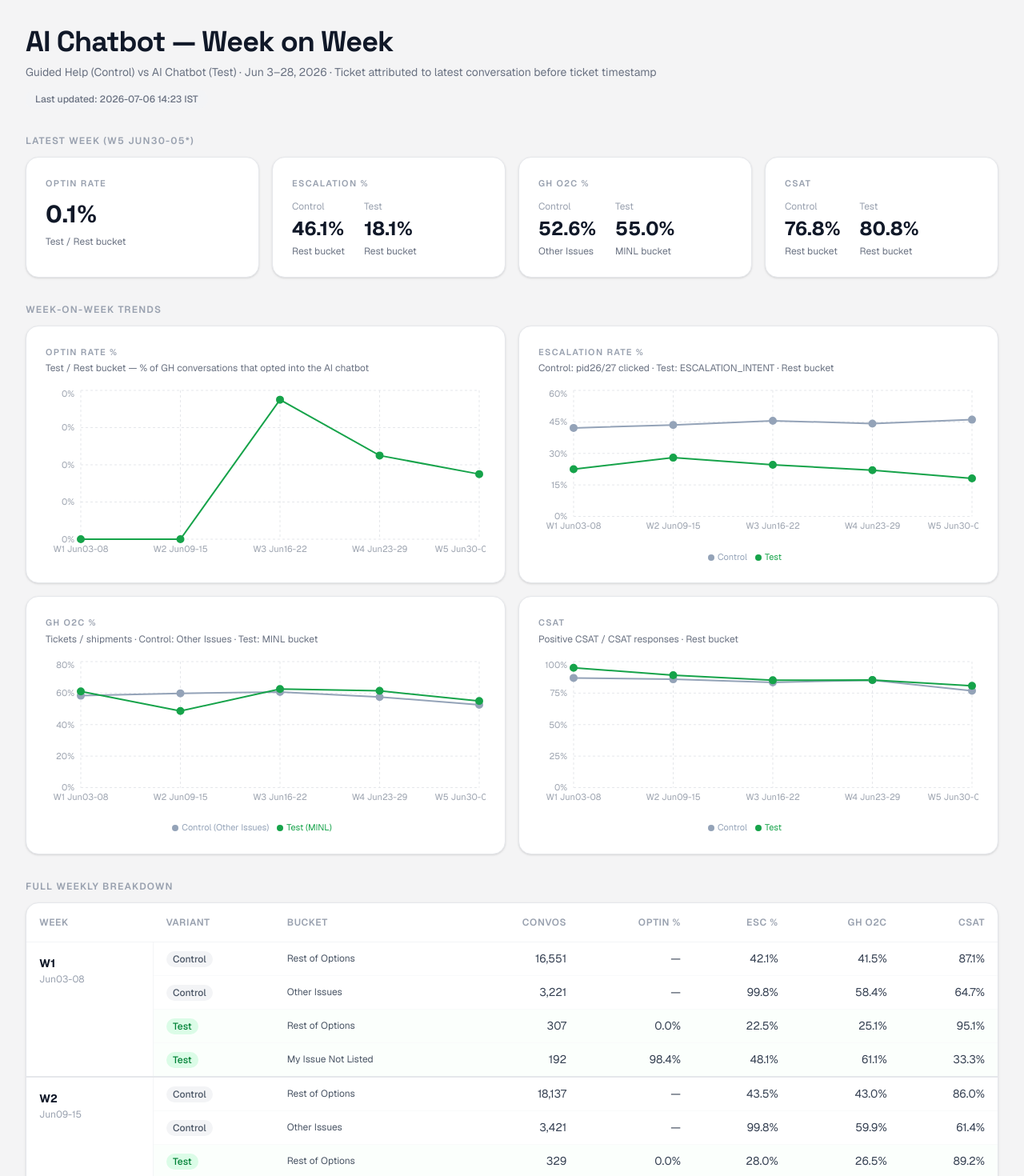
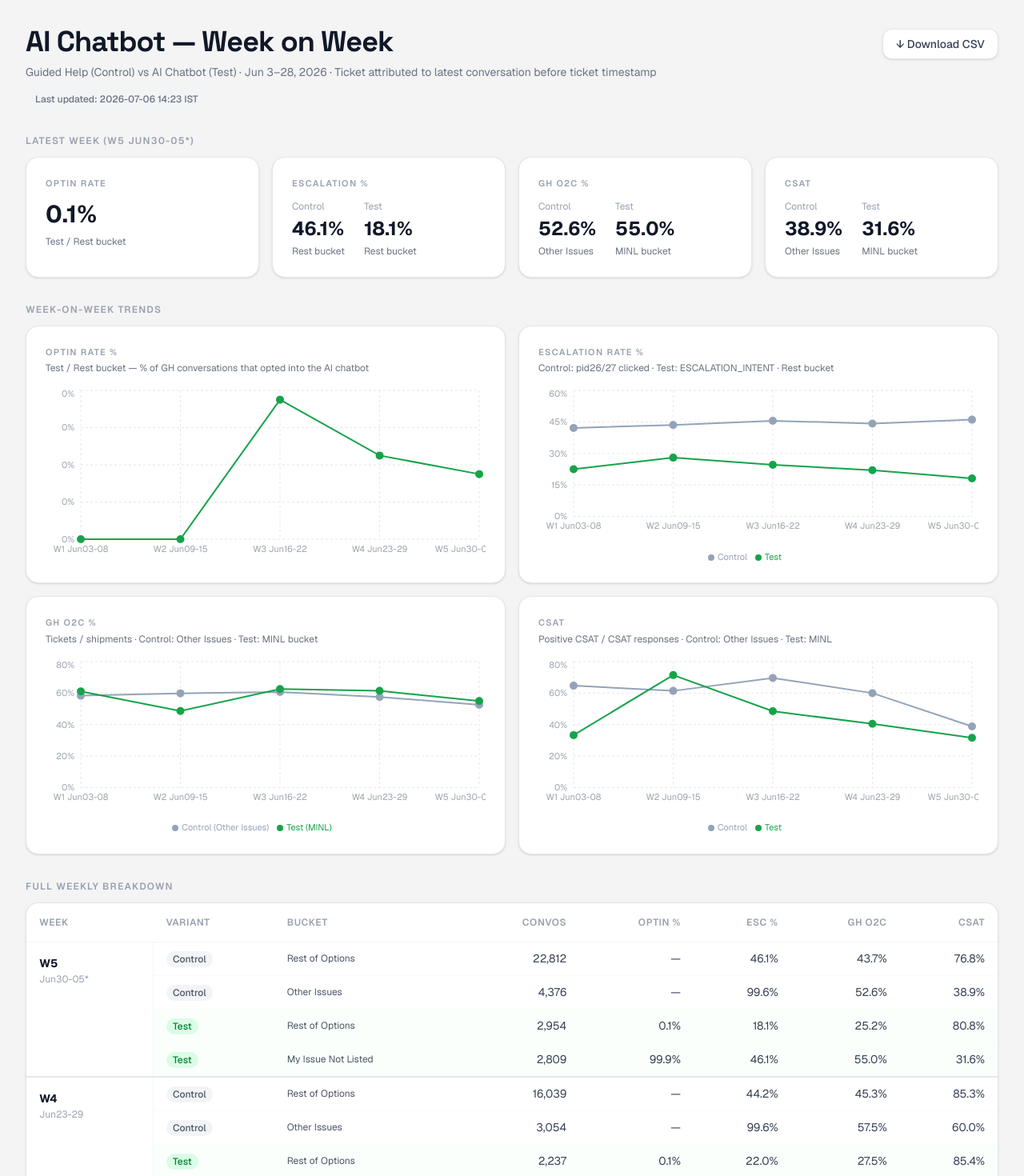
Before and after one commit to hari-licious/licious-reports, a Next.js app: page /ai-chatbot-wow in a window 1280 px wide. Shown: the top 1470 px of the page at 80% size. Built offline with nearby package versions, Linux system fonts and the light colour scheme.

Commit message:
feat: csat uses OI+MINL buckets; table descending weeks; download CSV button

```diff
--- a/components/ai-chatbot-wow/Dashboard.tsx
+++ b/components/ai-chatbot-wow/Dashboard.tsx
@@ -100,8 +100,8 @@ export default function Dashboard({ generatedAt, rows }: Props) {
       testEsc:     tRest?.escalationRate != null ? tRest.escalationRate * 100 : null,
       ctrlGhO2c:   cOi?.ghO2c           != null ? cOi.ghO2c * 100           : null,
       testGhO2c:   tMinl?.ghO2c         != null ? tMinl.ghO2c * 100         : null,
-      ctrlCsat:    cRest?.csat           != null ? cRest.csat * 100          : null,
-      testCsat:    tRest?.csat           != null ? tRest.csat * 100          : null,
+      ctrlCsat:    cOi?.csat             != null ? cOi.csat * 100            : null,
+      testCsat:    tMinl?.csat           != null ? tMinl.csat * 100          : null,
     };
   });
 
@@ -124,12 +124,40 @@ export default function Dashboard({ generatedAt, rows }: Props) {
     { variant: "test",    bucket: "minl" },
   ];
 
+  const WEEKS_DESC = [...WEEKS].reverse();
+
   const isPending = generatedAt === "pending";
+
+  function downloadCsv() {
+    const headers = [
+      "Week","Variant","Bucket","Total Convos","AI Optin","GH Shipments",
+      "GH Tickets","Escalations","CSAT Convos","Positive CSAT","Negative CSAT",
+      "Optin Rate","Control Sanity","Escalation Rate","GH O2C","CSAT Response Rate",
+      "CSAT Positive Rate","CSAT",
+    ];
+    const csvRows = rows.map((r) =>
+      [
+        r.week, r.variant, BUCKET_LABEL[r.bucket] ?? r.bucket,
+        r.totalConvos, r.aiOptin, r.ghShipments, r.ghTickets, r.escalations,
+        r.csatConvos, r.positiveCsat, r.negativeCsat,
+        r.optinRate ?? "", r.controlSanity ?? "", r.escalationRate ?? "",
+        r.ghO2c ?? "", r.csatResponseRate ?? "", r.csatPositiveRate ?? "", r.csat ?? "",
+      ].join(",")
+    );
+    const blob = new Blob([[headers.join(","), ...csvRows].join("\n")], { type: "text/csv" });
+    const url = URL.createObjectURL(blob);
+    const a = document.createElement("a");
+    a.href = url;
+    a.download = `ai-chatbot-wow-${generatedAt.split(" ")[0]}.csv`;
+    a.click();
+    URL.revokeObjectURL(url);
+  }
 
   return (
     <div className="min-h-screen bg-zinc-100 p-8">
       {/* Header */}
-      <div className="mb-8">
+      <div className="mb-8 flex items-start justify-between">
+        <div>
           <h1
             className="text-4xl font-bold tracking-tight text-gray-900"
             style={{ fontFamily: "var(--font-space-grotesk)" }}
@@ -142,6 +170,13 @@ export default function Dashboard({ generatedAt, rows }: Props) {
           <span className={`inline-block mt-3 text-xs font-medium px-3 py-1 rounded-full ${isPending ? "bg-amber-50 text-amber-600" : "bg-gray-100 text-gray-500"}`}>
             {isPending ? "⏳ Data pending — run generate_wow_json.py after Trino completes" : `Last updated: ${generatedAt}`}
           </span>
+        </div>
+        <button
+          onClick={downloadCsv}
+          className="mt-1 flex items-center gap-2 px-4 py-2 rounded-xl text-sm font-medium bg-white border border-gray-200 shadow-sm text-gray-700 hover:bg-gray-50 transition-colors"
+        >
+          ↓ Download CSV
+        </button>
       </div>
 
       {/* KPI Cards — latest week snapshot */}
@@ -170,10 +205,10 @@ export default function Dashboard({ generatedAt, rows }: Props) {
         />
         <KpiCard
           label="CSAT"
-          ctrlValue={pct(w4cRest?.csat ?? null)}
-          testValue={pct(w4tRest?.csat ?? null)}
-          ctrlSub="Rest bucket"
-          testSub="Rest bucket"
+          ctrlValue={pct(w4cOi?.csat ?? null)}
+          testValue={pct(w4tMinl?.csat ?? null)}
+          ctrlSub="Other Issues"
+          testSub="MINL bucket"
         />
       </div>
 
@@ -220,7 +255,7 @@ export default function Dashboard({ generatedAt, rows }: Props) {
           </ResponsiveContainer>
         </ChartCard>
 
-        <ChartCard title="CSAT" caption="Positive CSAT / CSAT responses · Rest bucket">
+        <ChartCard title="CSAT" caption="Positive CSAT / CSAT responses · Control: Other Issues · Test: MINL">
           <ResponsiveContainer width="100%" height={220}>
             <LineChart data={trendData} margin={{ top: 4, right: 8, left: -16, bottom: 0 }}>
               <CartesianGrid strokeDasharray="3 3" stroke="#E5E7EB" />
@@ -252,7 +287,7 @@ export default function Dashboard({ generatedAt, rows }: Props) {
             </tr>
           </thead>
           <tbody>
-            {WEEKS.map((w, wi) =>
+            {WEEKS_DESC.map((w, wi) =>
               BUCKET_ORDER.map(({ variant, bucket }, bi) => {
                 const row       = byWeekVariantBucket(w, variant, bucket);
                 const isFirst   = bi === 0;
@@ -262,7 +297,7 @@ export default function Dashboard({ generatedAt, rows }: Props) {
                 return (
                   <tr
                     key={`${w}-${variant}-${bucket}`}
-                    className={`${isLast && wi < WEEKS.length - 1 ? "border-b-2 border-gray-200" : "border-b border-gray-50"} ${variant === "test" ? "bg-green-50/30" : "bg-white"}`}
+                    className={`${isLast && wi < WEEKS_DESC.length - 1 ? "border-b-2 border-gray-200" : "border-b border-gray-50"} ${variant === "test" ? "bg-green-50/30" : "bg-white"}`}
                   >
                     {isFirst && (
                       <td rowSpan={4} className="p-4 align-top border-r border-gray-100 font-bold text-gray-900 whitespace-nowrap">
```
Lines whose indentation alone changed are shown as unchanged.
